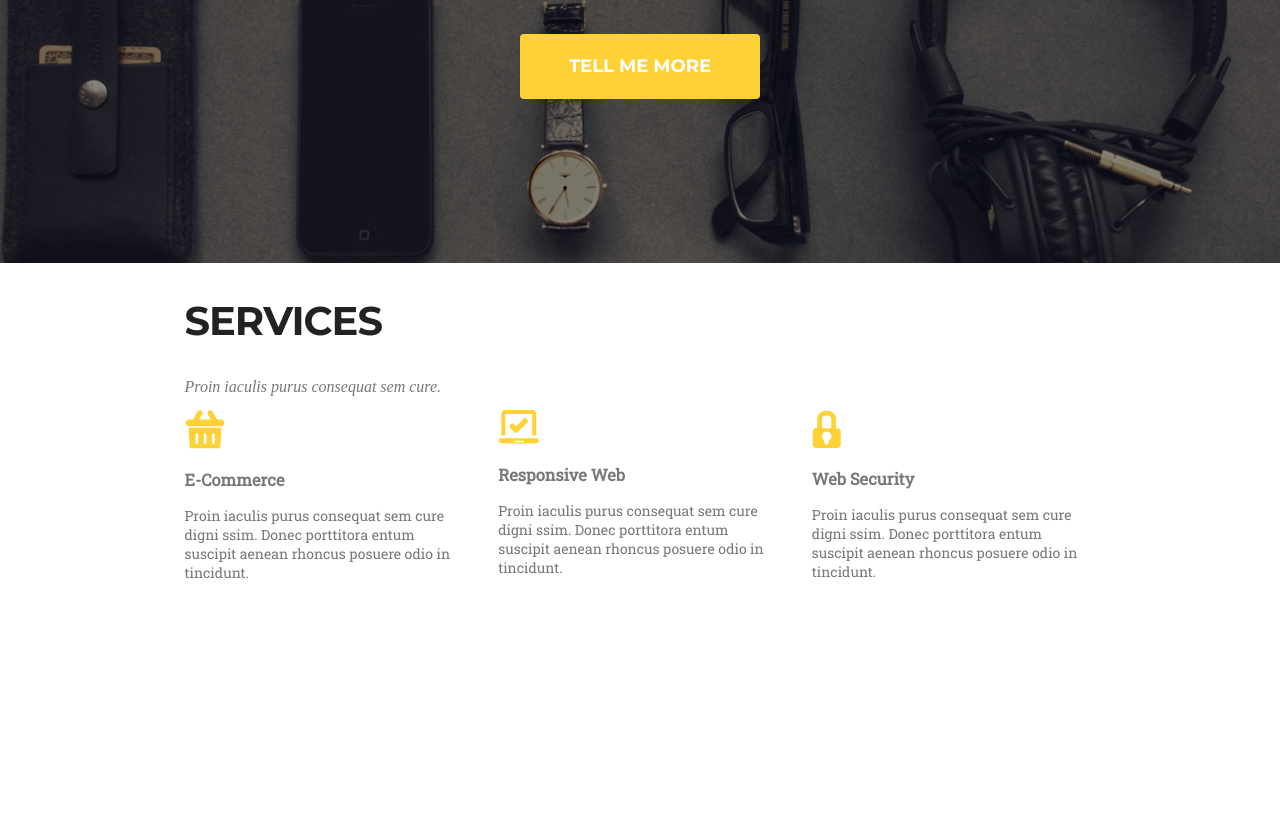
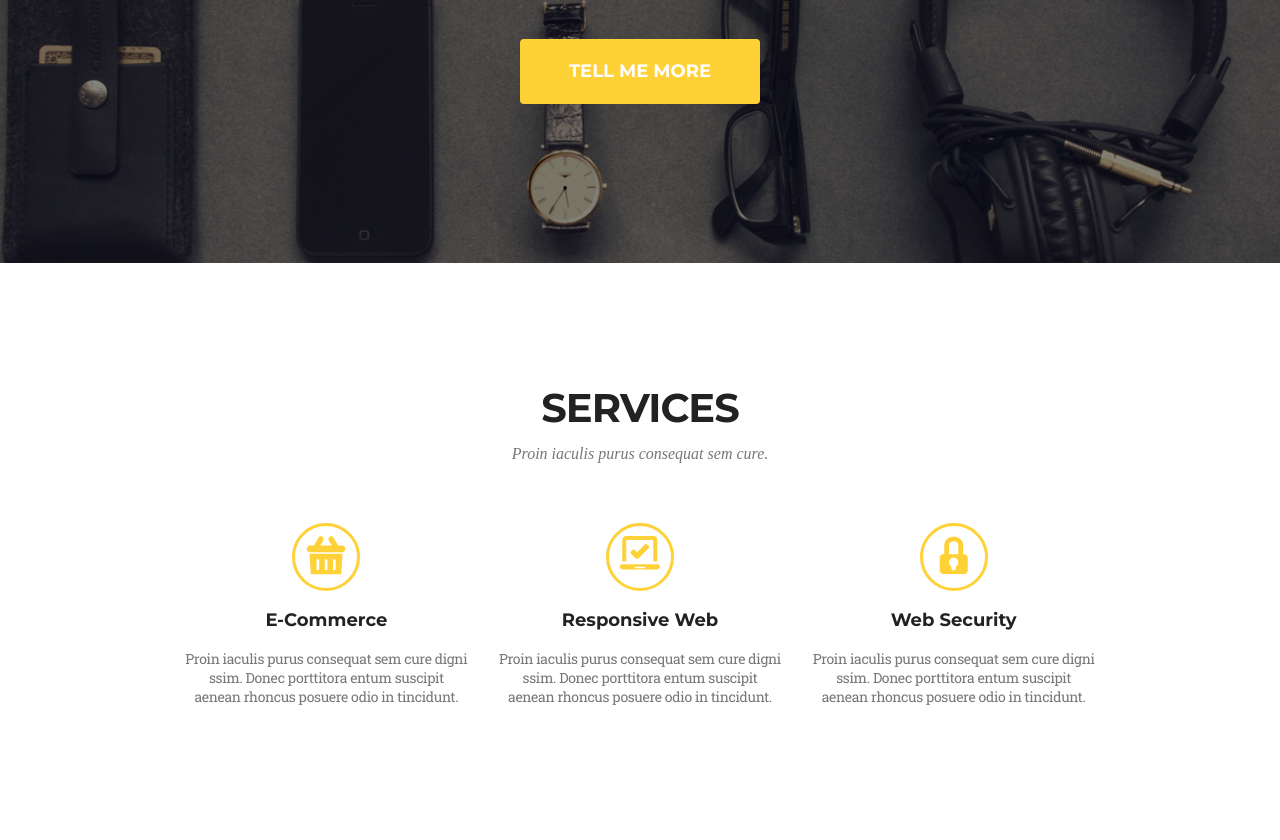
Before and after one commit to doforever/golden, a website: page index.html in a window 1280 px wide. Shown: the part 466-1306 px from the top of the page. Before the commit the page ends 1062 px from the top, so only its background shows below. Drawn offline with Linux system fonts and the light colour scheme; a web font is replaced by a local one.

Commit message:
Add services styles

```diff
--- a/sass/style.scss
+++ b/sass/style.scss
@@ -17,6 +17,11 @@ body {
     font-family: $font-text;
     font-size: 14px;
     color: $color-text;
+    text-align: center;
+}
+
+section {
+    padding: 120px 0;
 }
 
 h1 {
@@ -25,6 +30,7 @@ h1 {
     font-size: 40px;
     text-transform: uppercase;
     letter-spacing: -1px;
+    margin: 0;
 }
 
 h2 {
@@ -33,6 +39,13 @@ h2 {
     font-style: italic;
     font-weight: 400;
 }
+
+h3 {
+    color: $color-header;
+    font-family: $font-header;
+    font-size: 18px;
+}
+
 .container {
     max-width: 941px;
 }
@@ -99,7 +112,6 @@ header {
     h1 {
         font-size: 75px;
         letter-spacing: -1.88px;
-        margin-top: 20px;
     }
     .btn {
         display: inline-block;
@@ -115,8 +127,32 @@ header {
         font-weight: 700;
         font-size: 18px;
         border-radius: 4px;
+        margin-top: 60px;
         &:hover {
             background-color: $color-main-d;
         }
     }
 }
+
+/* Services */
+
+.services {
+    h2{
+        margin-bottom: 60px;
+    }
+    p {
+        letter-spacing: -0.35px;
+    }
+    .picture {
+        border: 3px solid $color-main;
+        height: 68px;
+        width: 68px;
+        border-radius: 50%;
+        display: inline-block;
+        line-height: 68px;
+        img {
+            line-height: 68px;
+            padding: 10px;
+        }
+    }
+}
```
Also changed, not shown: css/style.css, 1 other file.
